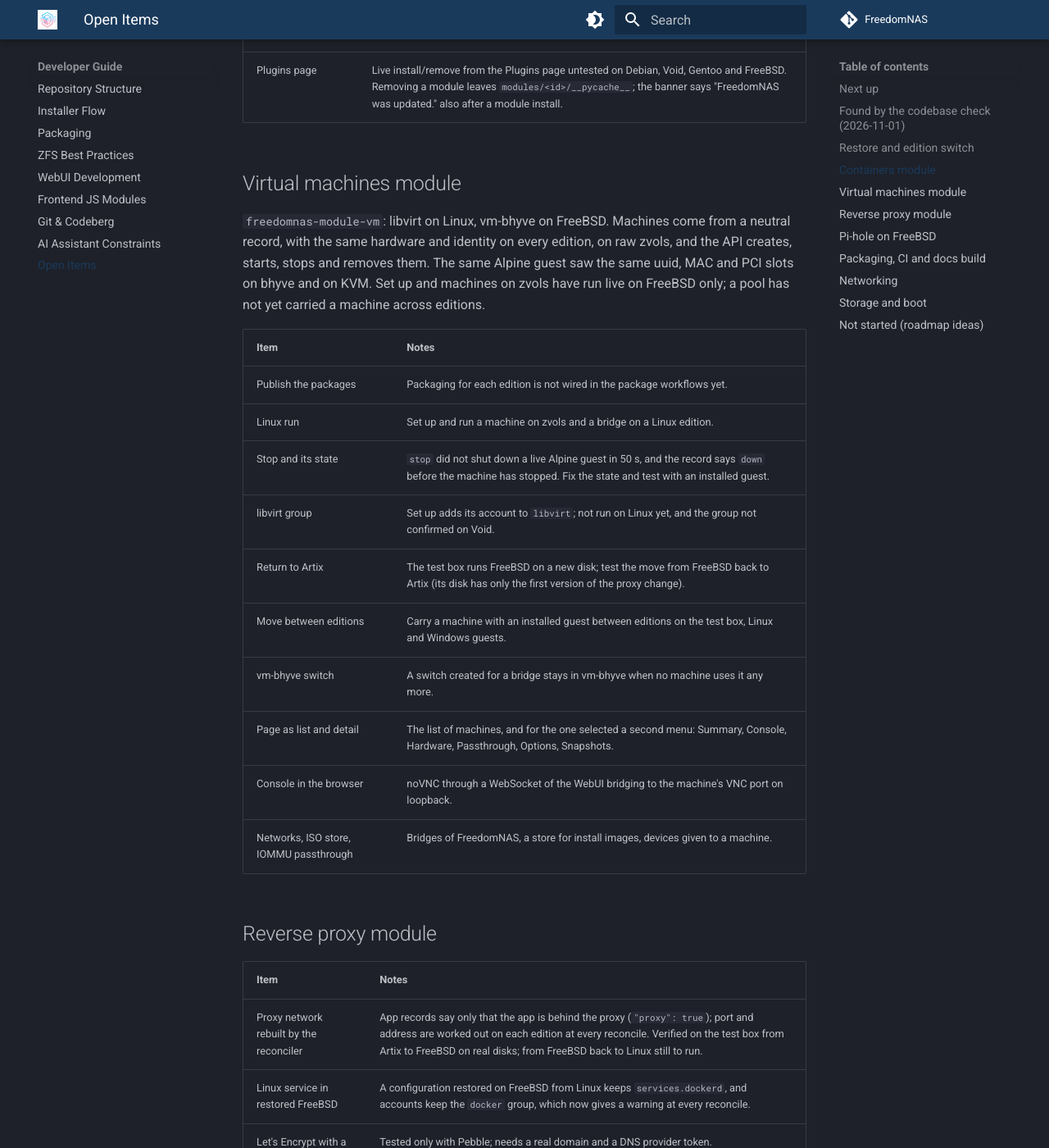
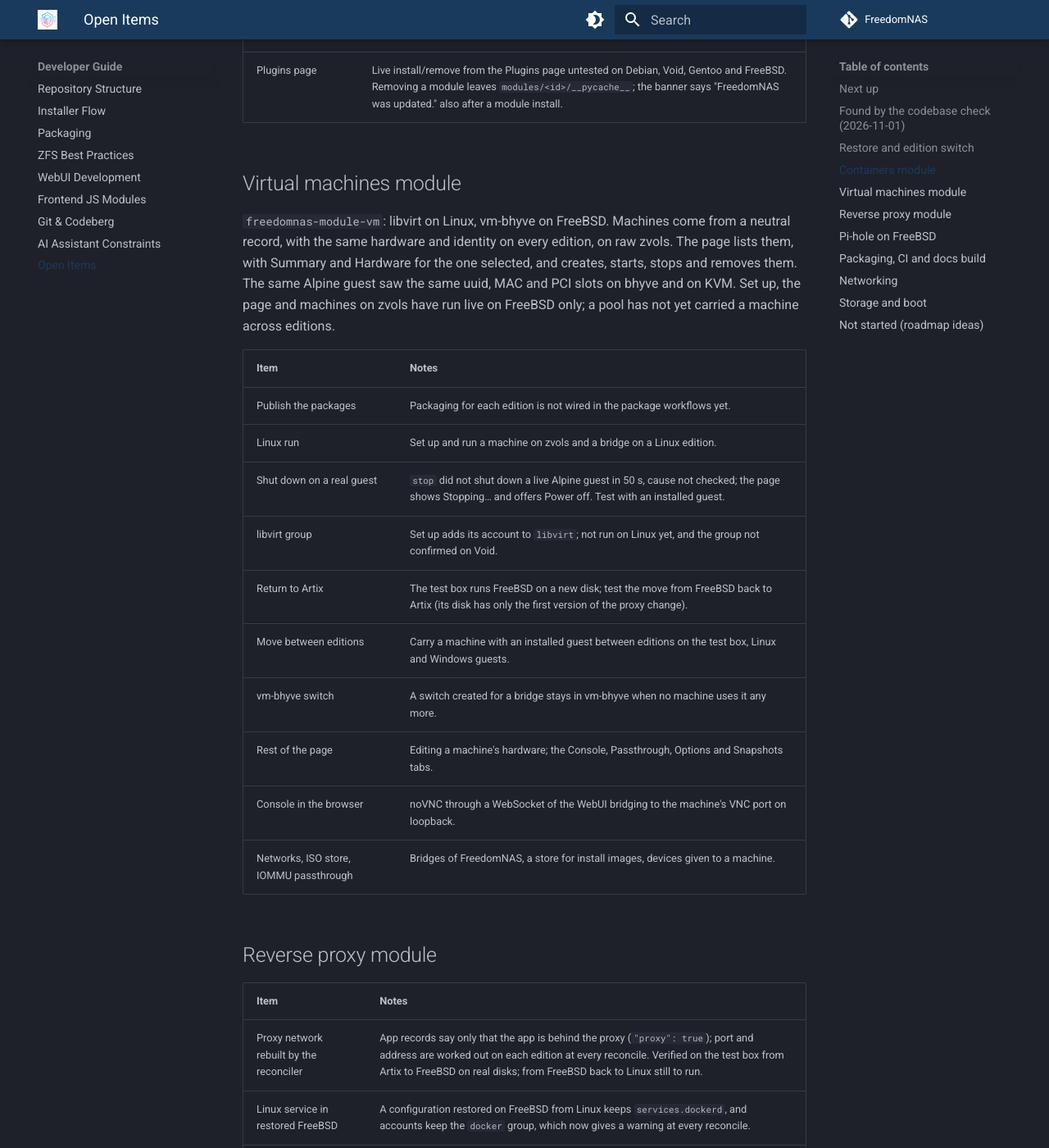
Before and after one commit to FreedomNAS/freedomnas-docs, an MkDocs documentation site: the page built from docs/developer/open-items.md, in a window 1280 px wide and 1400 px high, scrolled down 2650 px. Shown: the whole window at 82% size. Built offline with MkDocs 1.6.1 and Material for MkDocs 9.7.7, drawn with Linux system fonts in a browser that asks for light colours.

Commit message:
Document the virtual machines module

```diff
--- a/docs/developer/open-items.md
+++ b/docs/developer/open-items.md
@@ -67,21 +67,21 @@ and unused names are gone.
 
 `freedomnas-module-vm`: libvirt on Linux, vm-bhyve on FreeBSD. Machines come from
 a neutral record, with the same hardware and identity on every edition, on raw
-zvols, and the API creates, starts, stops and removes them. The same Alpine guest
-saw the same uuid, MAC and PCI slots on bhyve and on KVM. Set up and machines on
-zvols have run live on FreeBSD only; a pool has not yet carried a machine across
-editions.
+zvols. The page lists them, with Summary and Hardware for the one selected, and
+creates, starts, stops and removes them. The same Alpine guest saw the same uuid,
+MAC and PCI slots on bhyve and on KVM. Set up, the page and machines on zvols have
+run live on FreeBSD only; a pool has not yet carried a machine across editions.
 
 | Item | Notes |
 |------|-------|
 | Publish the packages | Packaging for each edition is not wired in the package workflows yet. |
 | Linux run | Set up and run a machine on zvols and a bridge on a Linux edition. |
-| Stop and its state | `stop` did not shut down a live Alpine guest in 50 s, and the record says `down` before the machine has stopped. Fix the state and test with an installed guest. |
+| Shut down on a real guest | `stop` did not shut down a live Alpine guest in 50 s, cause not checked; the page shows Stopping… and offers Power off. Test with an installed guest. |
 | libvirt group | Set up adds its account to `libvirt`; not run on Linux yet, and the group not confirmed on Void. |
 | Return to Artix | The test box runs FreeBSD on a new disk; test the move from FreeBSD back to Artix (its disk has only the first version of the proxy change). |
 | Move between editions | Carry a machine with an installed guest between editions on the test box, Linux and Windows guests. |
 | vm-bhyve switch | A switch created for a bridge stays in vm-bhyve when no machine uses it any more. |
-| Page as list and detail | The list of machines, and for the one selected a second menu: Summary, Console, Hardware, Passthrough, Options, Snapshots. |
+| Rest of the page | Editing a machine's hardware; the Console, Passthrough, Options and Snapshots tabs. |
 | Console in the browser | noVNC through a WebSocket of the WebUI bridging to the machine's VNC port on loopback. |
 | Networks, ISO store, IOMMU passthrough | Bridges of FreedomNAS, a store for install images, devices given to a machine. |
 
--- a/mkdocs.yml
+++ b/mkdocs.yml
@@ -85,6 +85,7 @@ nav:
     - Services: user-guide/services.md
     - Containers: user-guide/containers.md
     - Reverse proxy: user-guide/proxy.md
+    - Virtual machines: user-guide/vm.md
     - Plugins: user-guide/plugins.md
     - System Settings: user-guide/system.md
     - UI Levels: user-guide/ui-levels.md
@@ -117,6 +118,7 @@ nav:
     - Plugins: api/plugins.md
     - Containers: api/containers.md
     - Reverse proxy: api/proxy.md
+    - Virtual machines: api/vm.md
     - Setup: api/setup.md
     - WebSocket Terminal: api/websocket.md
   - Developer Guide:
```
Also changed, not shown: docs/api/vm.md (added, +22 -0 lines), docs/user-guide/vm.md (added, +60 -0 lines).
